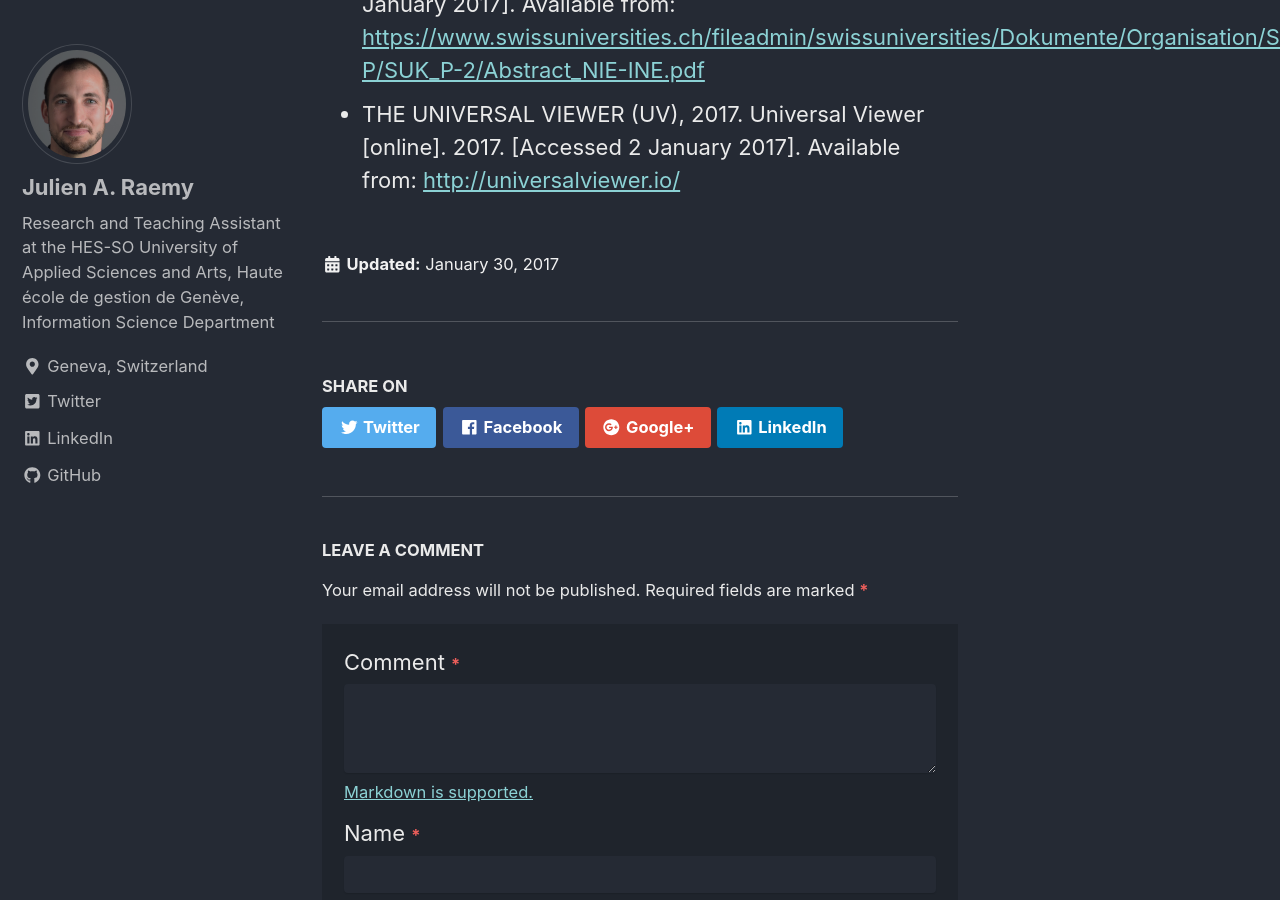
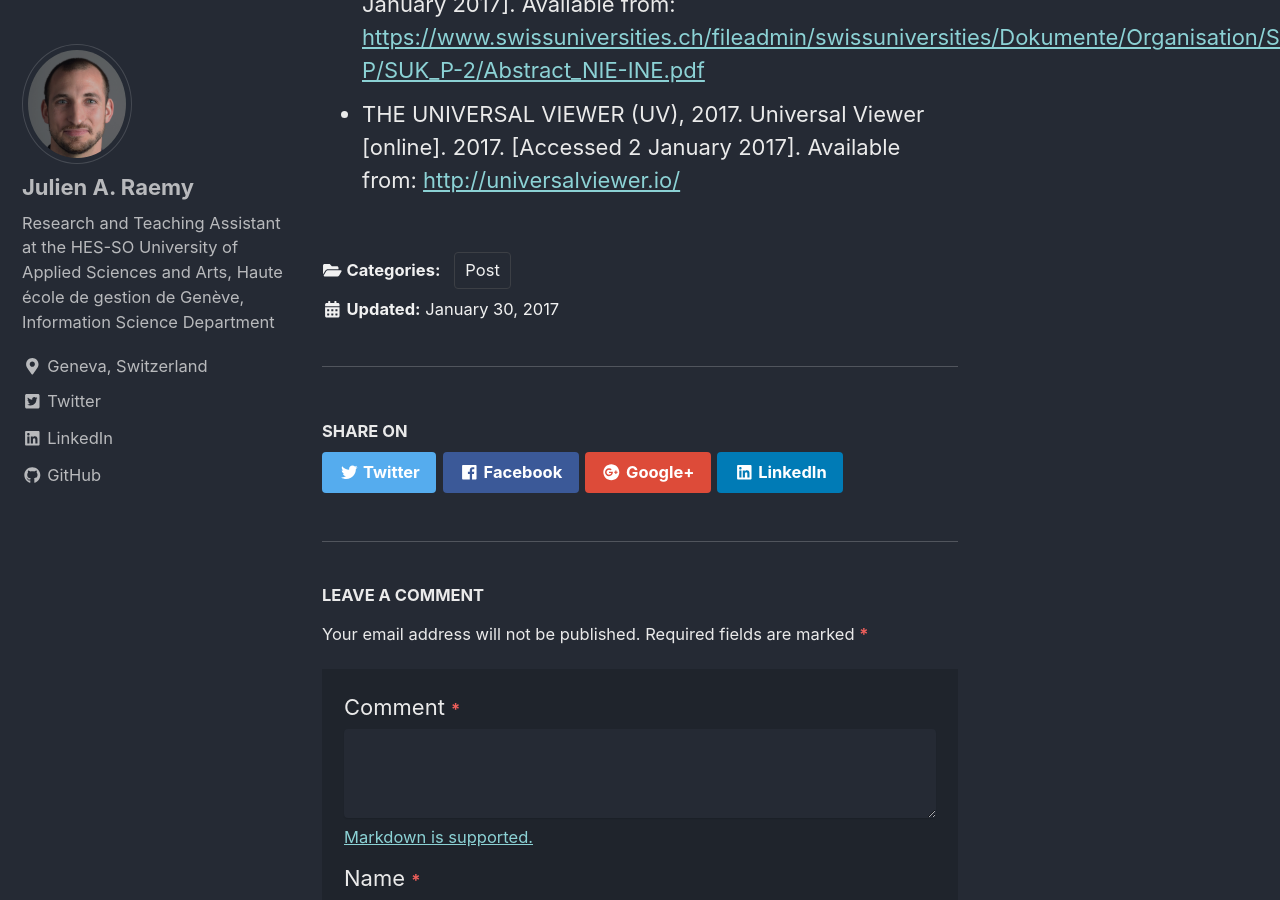
Before and after one commit to 00mjk/julsraemy.github.io, a Jekyll site: the page built from _posts/2017-30-01-specifications.md, in a window 1280 px wide and 900 px high, scrolled down 15231 px. Built offline with Jekyll 4.4.1, drawn with Linux system fonts in a browser that asks for light colours; nearby versions of some CDN libraries; comment, search, counter and statistics services are not loaded; a style sheet for code colours, icons or effects is not loaded.

Commit message:
add category

```diff
--- a/_posts/2017-30-01-specifications.md
+++ b/_posts/2017-30-01-specifications.md
@@ -1,5 +1,7 @@
 ---
 title: The specifications of my bachelor's thesis
+categories:
+  - Post
 date: 2017-01-30
 ---
 
```
